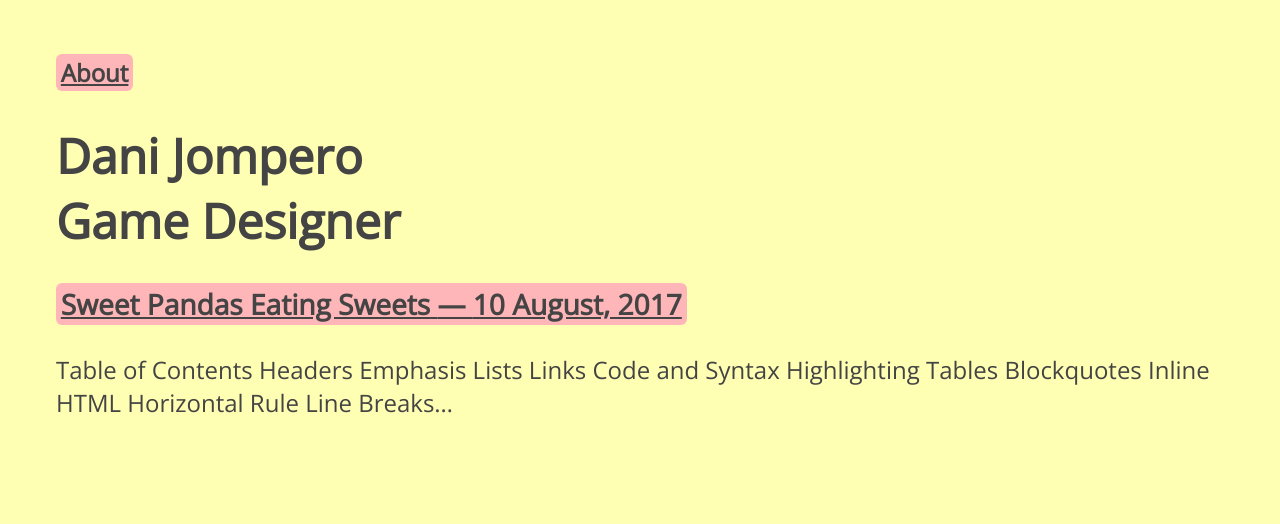
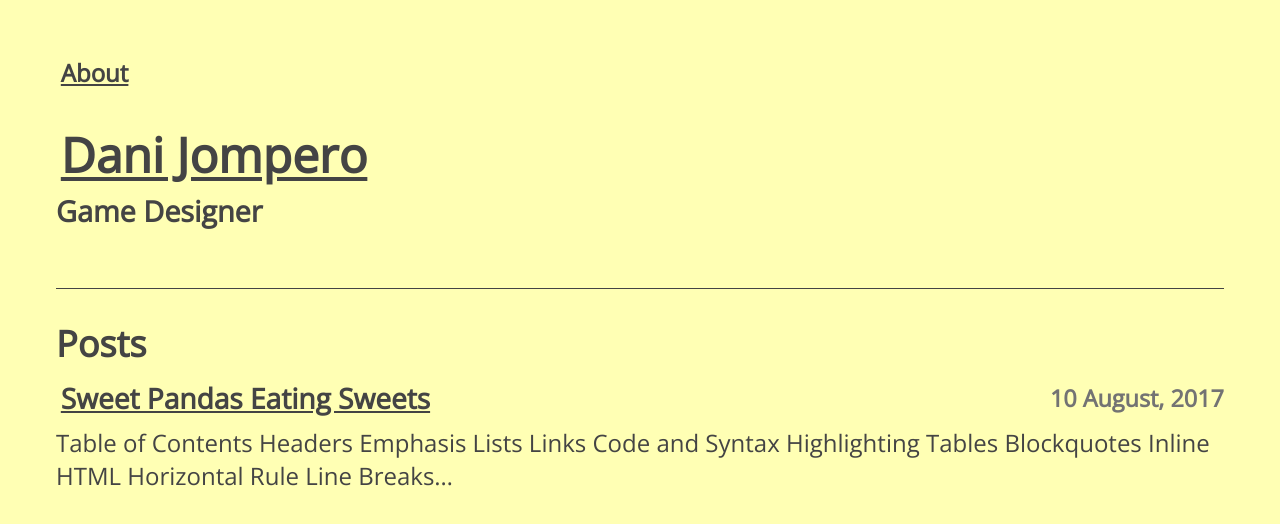
Before and after one commit to jompero/jompero-blog, a Gatsby site: page / in a window 1280 px wide. Built offline with nearby package versions, Linux system fonts and the light colour scheme; Gatsby itself is replaced by a stand-in of ours.

Commit message:
Layout of front page

```diff
--- a/src/components/layout.js
+++ b/src/components/layout.js
@@ -1,6 +1,6 @@
 import React from "react";
 import { useStaticQuery, Link, graphql } from "gatsby";
-import { createGlobalStyle } from "styled-components";
+import styled, { createGlobalStyle } from "styled-components";
 import "@fontsource/open-sans";
 
 // Background: #FFFFB4
@@ -76,7 +76,17 @@ const GlobalStyle = createGlobalStyle`
   blockquote p {
     display: inline;
   }
+
+  hr.solid {
+    border: 0;
+    height: 1px;
+    background: #444444;
+  }
 `;
+
+const StyledLink = styled(Link)`
+  background: none;
+`
 
 const Layout = ({ children }) => {
   const data = useStaticQuery(
@@ -95,13 +105,14 @@ const Layout = ({ children }) => {
       <GlobalStyle />
       <title>{data.site.siteMetadata.title}</title>
       <header>
-        <Link to="/about/">About</Link>
+        <StyledLink to="/about/">About</StyledLink>
       </header>
       <h1>
-        Dani Jompero
+        <StyledLink to="/">Dani Jompero</StyledLink>
         <br />
-        <span>Game Designer</span>
+        <span style={{fontSize: "60%", verticalAlign: "top"}}>Game Designer</span>
       </h1>
+      <hr class="solid"></hr>
       {children}
     </main>
   );
--- a/src/pages/index.js
+++ b/src/pages/index.js
@@ -1,22 +1,41 @@
 import * as React from "react"
 import { graphql, Link } from "gatsby"
 import Layout from "../components/layout"
+import styled from "styled-components"
+
+const StyledLink = styled(Link)`
+  background: none;
+`
+
+const BlogTitle = styled.h3`
+  line-height: 0px;
+`
+
+const BlogDate = styled.span`
+  font-size: smaller;
+  color: #737373;
+  float: right;
+`
+
+const Excerpt = styled.p`
+
+`
 
 const IndexPage = ({ data }) => {
   return (
     <Layout>
+      <h2>Posts</h2>
       {data.allMarkdownRemark.edges.map(({ node }) => (
           <div key={node.id}>
-              <h3>
-                <Link to={node.fields.slug}>
+              <BlogTitle>
+                <StyledLink to={node.fields.slug}>
                   {node.frontmatter.title}
-                  {" "}
-                  <span>
-                    — {node.frontmatter.date}
-                  </span>
-                </Link>
-              </h3>
-            <p>{node.excerpt}</p>
+                </StyledLink>
+                <BlogDate>
+                    {node.frontmatter.date}
+                  </BlogDate>
+              </BlogTitle>
+            <Excerpt>{node.excerpt}</Excerpt>
           </div>
         ))}
     </Layout>
```
